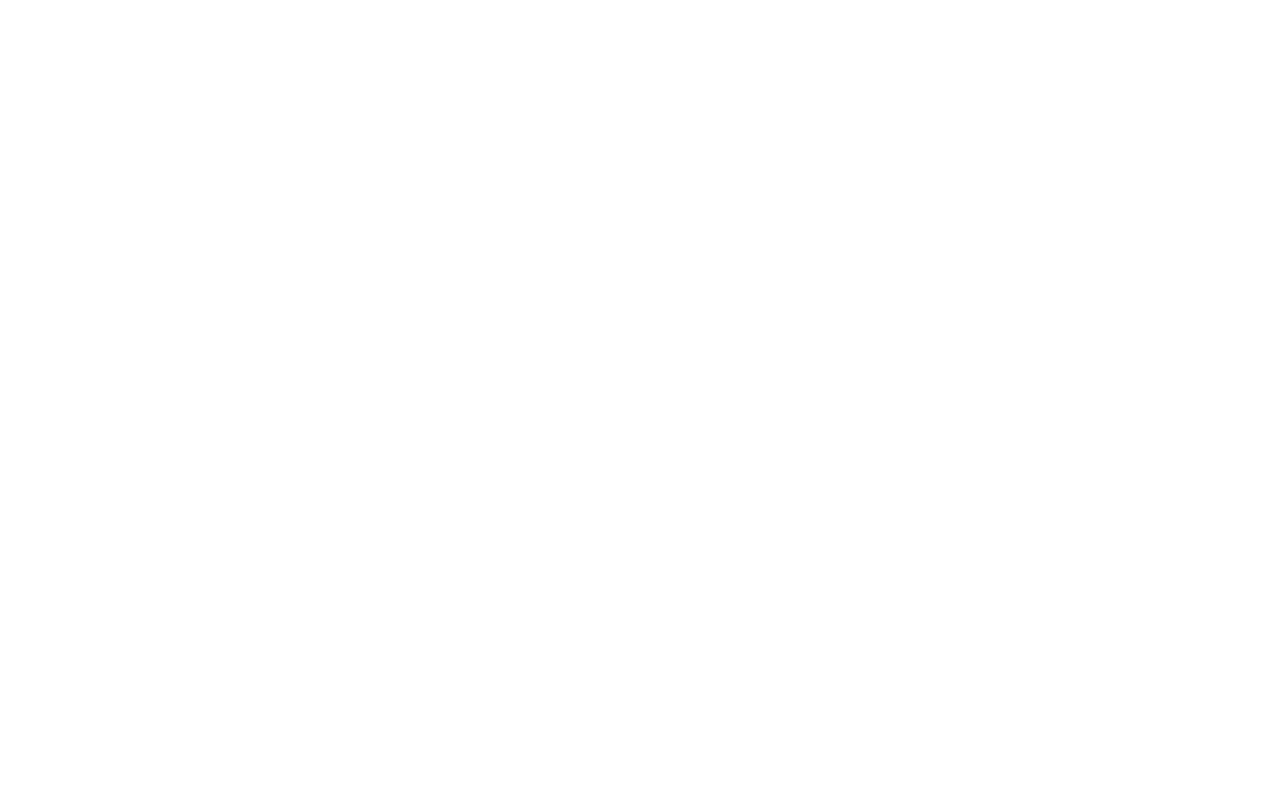
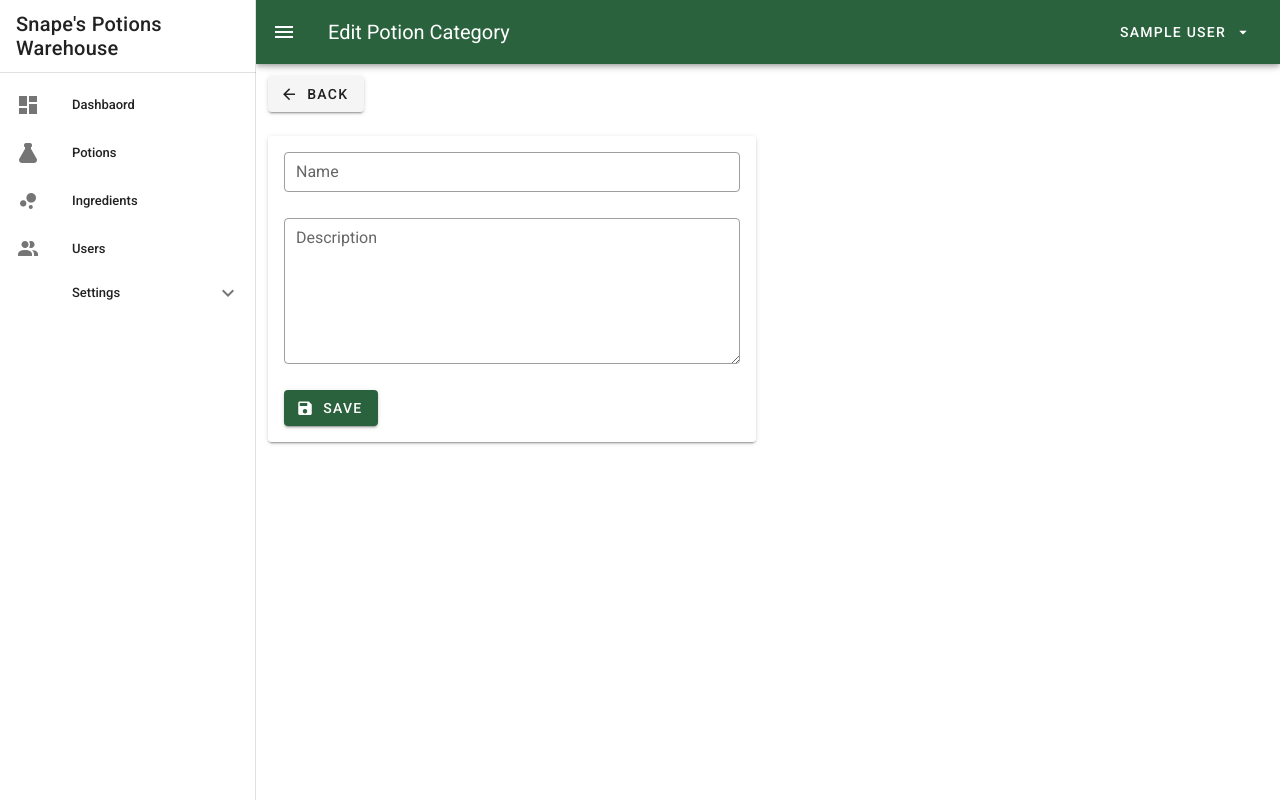
Before and after one commit to clzola/snapes-potions-warehouse-admin, a Vue app: page /potion-categories/1/edit in a window 1280 px wide. Built offline with nearby package versions, Linux system fonts and the light colour scheme; no server answers; sample sign-in values are in the browser's storage.

Commit message:
Adds edit potion categories feature

```diff
--- /dev/null
+++ b/src/potionCategories/EditPotionCategory.vue
@@ -0,0 +1,68 @@
+<template>
+  <v-container fluid>
+    <v-row>
+      <v-col>
+        <v-btn @click="navigateBack">
+          <v-icon left>mdi-arrow-left</v-icon>
+          Back
+        </v-btn>
+      </v-col>
+    </v-row>
+    <v-row>
+      <v-col sm="6" xl="4">
+        <v-card>
+          <v-card-text>
+            <v-form>
+              <v-text-field dense outlined v-model="potionCategory.name"
+                label="Name"
+                :error-messages="errors.name">
+              </v-text-field>
+              <v-textarea dense outlined v-model="potionCategory.description"
+                label="Description"
+                :error-messages="errors.description">
+              </v-textarea>
+              <v-btn @click="save" color="primary">
+                <v-icon left>mdi-content-save</v-icon>
+                Save
+              </v-btn>
+            </v-form>
+          </v-card-text>
+        </v-card>
+      </v-col>
+    </v-row>
+  </v-container>
+</template>
+
+<script>
+export default {
+  data() {
+    return {
+      potionCategoryId: this.$route.params.id,
+      potionCategory: {},
+      errors: {
+        name: null,
+        description: null
+      }
+    }
+  },
+  mounted() {
+    this.$store.commit('setToolbarTitle', 'Edit Potion Category')
+
+    this.$http.get(`/api/potion-categories/${this.potionCategoryId}`)
+      .then(response => {
+        this.potionCategory = response.data.data
+      })
+  },
+  methods: {
+    navigateBack() {
+      this.$router.go(-1)
+    },
+    save() {
+      let { name, description } = this.potionCategory
+      this.$http
+        .post(`/api/potion-categories/${this.potionCategory.id}`, { name, description, _method: 'PUT' })
+        .then(() => this.$router.go(-1))
+    }
+  }
+}
+</script>
--- a/src/potionCategories/PotionCategoriesTable.vue
+++ b/src/potionCategories/PotionCategoriesTable.vue
@@ -5,8 +5,15 @@
     :hide-default-footer="true"
     :loading="loading"
     :items="potionCategories"
-    loading-text="Loading potion categories..."
-  />
+    loading-text="Loading potion categories...">
+
+    <template v-slot:item.actions="{ item }">
+      <v-btn text icon x-small :to="`/potion-categories/${item.id}/edit`">
+        <v-icon>mdi-pencil</v-icon>
+      </v-btn>
+    </template>
+
+  </v-data-table>
 </template>
 
 <script>
@@ -16,7 +23,8 @@ export default {
       headers: [
         { text: 'ID', align: 'left', sortable: true, value: 'id' },
         { text: 'Name', align: 'left', sortable: true, value: 'name' },
-        { text: 'Description', align: 'left', sortable: false, value: 'description' }
+        { text: 'Description', align: 'left', sortable: false, value: 'description' },
+        { text: '', sortable: false, value: 'actions' }
       ],
       loading: false,
       potionCategories: []
--- a/src/potionCategories/index.js
+++ b/src/potionCategories/index.js
@@ -1,7 +1,9 @@
 import PotionCategoriesPage from './PotionCategoriesPage'
 import CreatePotionCategory from './CreatePotionCategory'
+import EditPotionCategory from './EditPotionCategory'
 
 export {
   PotionCategoriesPage,
-  CreatePotionCategory
+  CreatePotionCategory,
+  EditPotionCategory
 }
```
Also changed, not shown: src/router/index.js (+7 -2 lines).
